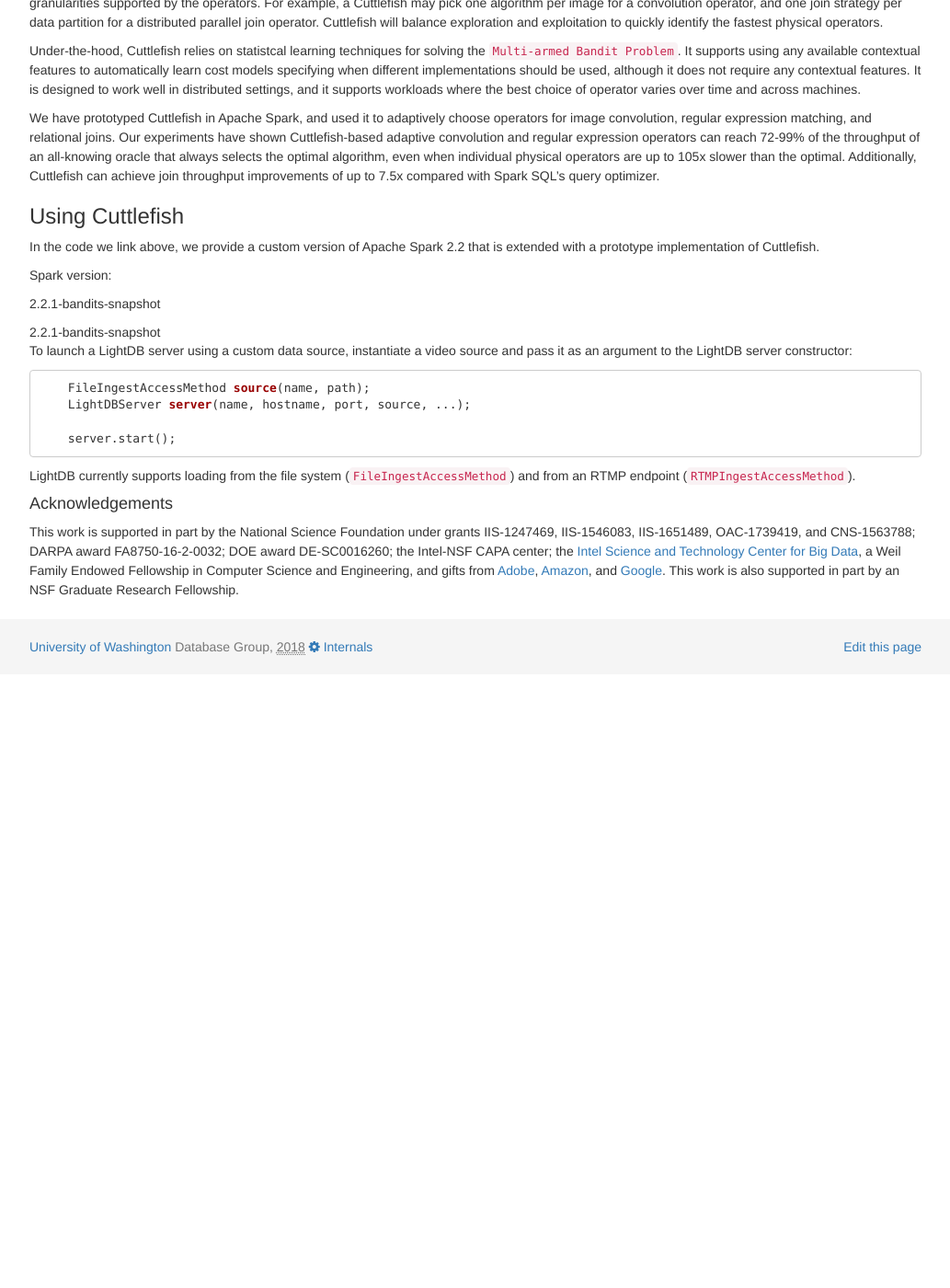
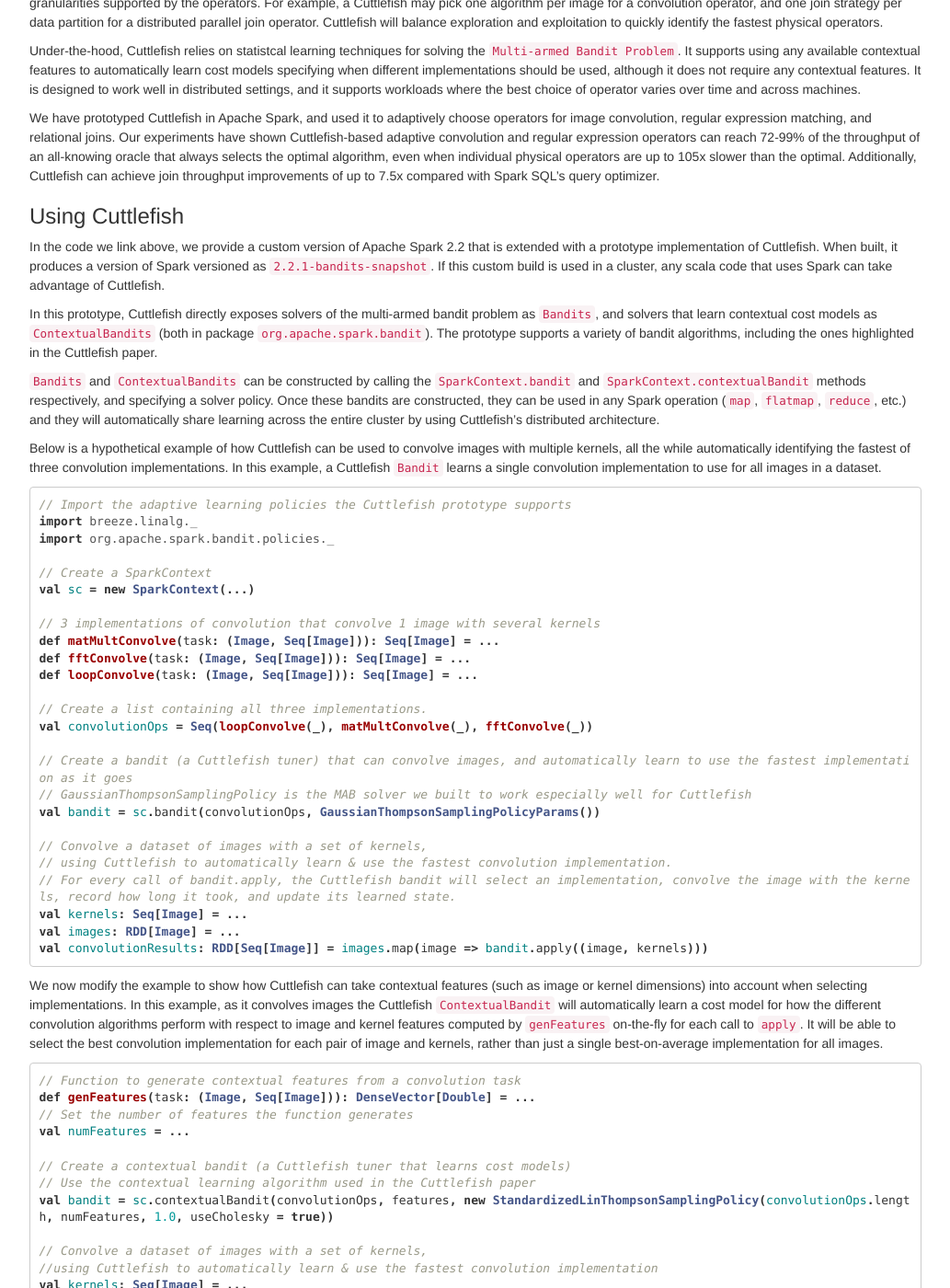
Before and after one commit to uwdb/website, a Jekyll site: the page built from projects/cuttlefish/index.markdown, in a window 1280 px wide and 1400 px high, scrolled down 668 px. Shown: the whole window at 92% size, without its empty margins (123-1156 px from the left). Built offline with Jekyll 4.4.1, drawn with Linux system fonts in a browser that asks for light colours; nearby versions of some CDN libraries; before the commit the page ends 1402 px from its top, so only the background shows below that; some of the changed text lies outside the part shown.

Commit message:
Updated the 'using cuttlefish' section

````diff
--- a/projects/cuttlefish/index.markdown
+++ b/projects/cuttlefish/index.markdown
@@ -29,24 +29,60 @@
 
 ### Using Cuttlefish
 
-In the code we link above, we provide a custom version of Apache Spark 2.2 that is extended with a prototype implementation of Cuttlefish.
+In the code we link above, we provide a custom version of Apache Spark 2.2 that is extended with a prototype implementation of Cuttlefish. When built, it produces a version of Spark versioned as `2.2.1-bandits-snapshot`. If this custom build is used in a cluster, any scala code that uses Spark can take advantage of Cuttlefish.
 
-Spark version:
+In this prototype, Cuttlefish directly exposes solvers of the multi-armed bandit problem as `Bandits`, and solvers that learn contextual cost models as `ContextualBandits` (both in package `org.apache.spark.bandit`). The prototype supports a variety of bandit algorithms, including the ones highlighted in the Cuttlefish paper.
 
-2.2.1-bandits-snapshot
+`Bandits` and `ContextualBandits` can be constructed by calling the `SparkContext.bandit` and `SparkContext.contextualBandit` methods respectively, and specifying a solver policy. Once these bandits are constructed, they can be used in any Spark operation (`map`, `flatmap`, `reduce`, etc.) and they will automatically share learning across the entire cluster by using Cuttlefish's distributed architecture.
 
-  <version>2.2.1-bandits-snapshot</version>
+Below is a hypothetical example of how Cuttlefish can be used to convolve images with multiple kernels, all the while automatically identifying the fastest of three convolution implementations. In this example, a Cuttlefish `Bandit` learns a single convolution implementation to use for all images in a dataset.
 
-To launch a LightDB server using a custom data source, instantiate a video source and pass it as an argument to the LightDB server constructor:
+```scala
+// Import the adaptive learning policies the Cuttlefish prototype supports
+import breeze.linalg._
+import org.apache.spark.bandit.policies._
 
-```c
-    FileIngestAccessMethod source(name, path);
-    LightDBServer server(name, hostname, port, source, ...);
+// Create a SparkContext
+val sc = new SparkContext(...)
 
-    server.start();
+// 3 implementations of convolution that convolve 1 image with several kernels
+def matMultConvolve(task: (Image, Seq[Image])): Seq[Image] = ...
+def fftConvolve(task: (Image, Seq[Image])): Seq[Image] = ...
+def loopConvolve(task: (Image, Seq[Image])): Seq[Image] = ...
+
+// Create a list containing all three implementations.
+val convolutionOps = Seq(loopConvolve(_), matMultConvolve(_), fftConvolve(_))
+
+// Create a bandit (a Cuttlefish tuner) that can convolve images, and automatically learn to use the fastest implementation as it goes
+// GaussianThompsonSamplingPolicy is the MAB solver we built to work especially well for Cuttlefish
+val bandit = sc.bandit(convolutionOps, GaussianThompsonSamplingPolicyParams())
+
+// Convolve a dataset of images with a set of kernels,
+// using Cuttlefish to automatically learn & use the fastest convolution implementation.
+// For every call of bandit.apply, the Cuttlefish bandit will select an implementation, convolve the image with the kernels, record how long it took, and update its learned state.
+val kernels: Seq[Image] = ...
+val images: RDD[Image] = ...
+val convolutionResults: RDD[Seq[Image]] = images.map(image => bandit.apply((image, kernels)))
 ```
 
-LightDB currently supports loading from the file system (`FileIngestAccessMethod`) and from an RTMP endpoint (`RTMPIngestAccessMethod`).
+We now modify the example to show how Cuttlefish can take contextual features (such as image or kernel dimensions) into account when selecting implementations. In this example, as it convolves images the Cuttlefish `ContextualBandit` will automatically learn a cost model for how the different convolution algorithms perform with respect to image and kernel features computed by `genFeatures` on-the-fly for each call to `apply`. It will be able to select the best convolution implementation for each pair of image and kernels, rather than just a single best-on-average implementation for all images.
+
+```scala
+// Function to generate contextual features from a convolution task
+def genFeatures(task: (Image, Seq[Image])): DenseVector[Double] = ...
+// Set the number of features the function generates
+val numFeatures = ...
+
+// Create a contextual bandit (a Cuttlefish tuner that learns cost models)
+// Use the contextual learning algorithm used in the Cuttlefish paper
+val bandit = sc.contextualBandit(convolutionOps, features, new StandardizedLinThompsonSamplingPolicy(convolutionOps.length, numFeatures, 1.0, useCholesky = true))
+
+// Convolve a dataset of images with a set of kernels,
+//using Cuttlefish to automatically learn & use the fastest convolution implementation
+val kernels: Seq[Image] = ...
+val images: RDD[Image] = ...
+val convolutionResults: RDD[Seq[Image]] = images.map(image => bandit.apply((image, kernels)))
+```
 
 #### Acknowledgements
 
````
